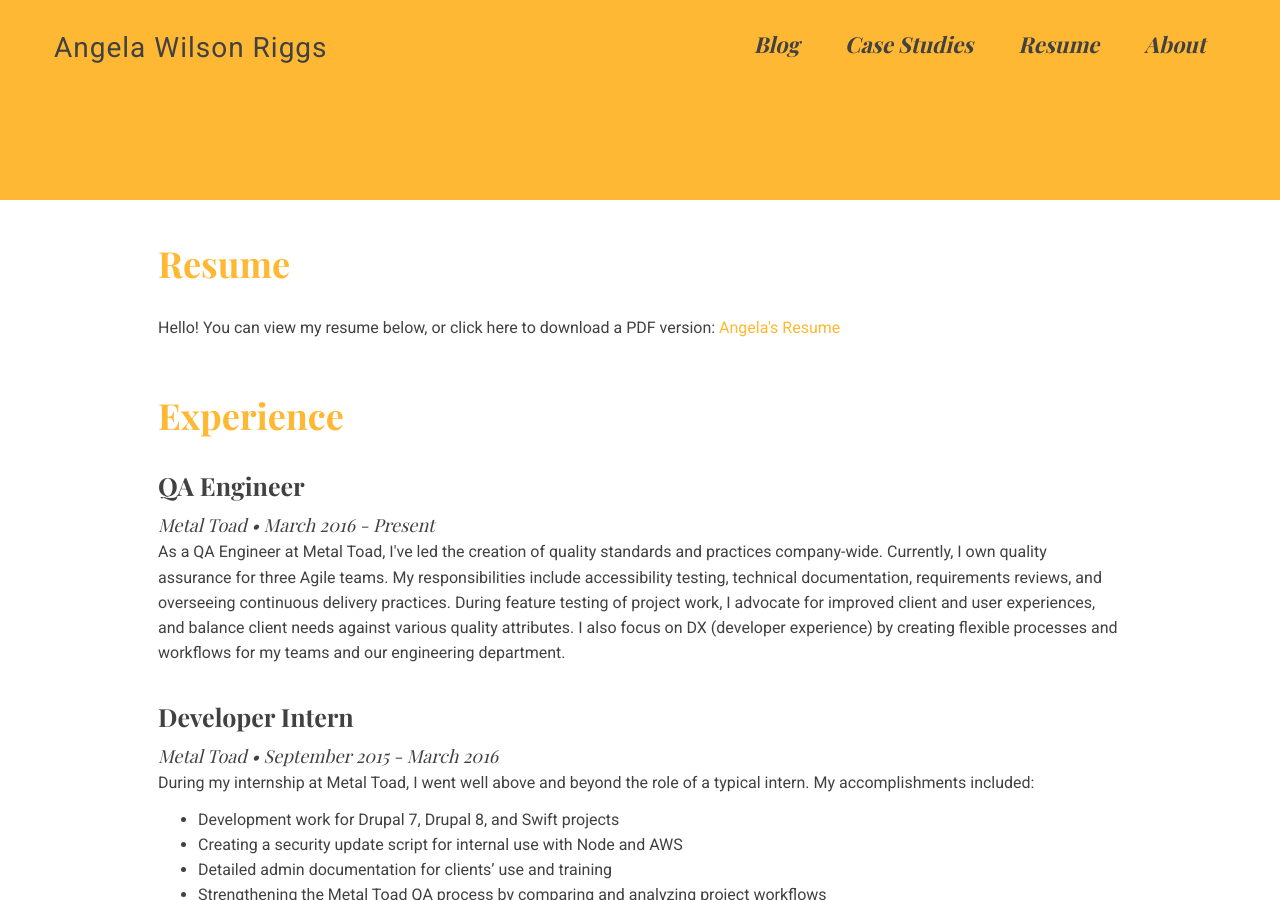
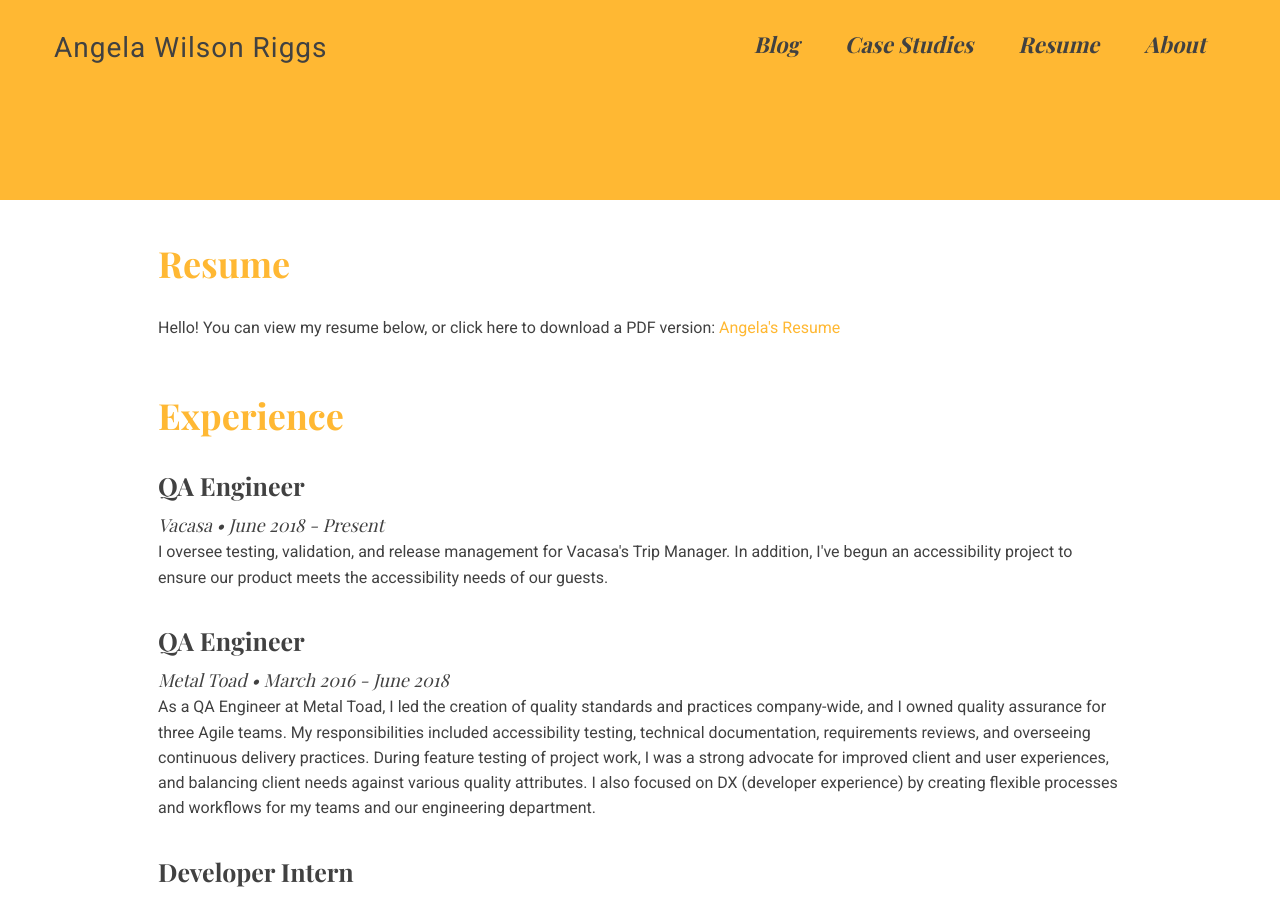
Before and after one commit to angelariggs/angelariggs.github.io, a Jekyll site: the page built from resume.md, in a window 1280 px wide and 900 px high. Built offline with Jekyll 4.4.1, drawn with Linux system fonts in a browser that asks for light colours; some web fonts are replaced.

Commit message:
vacasa section

```diff
--- a/resume.md
+++ b/resume.md
@@ -11,9 +11,14 @@ permalink: /resume
 
 <div>
 	<h1 class="res-sec-title">Experience</h1>
+
 	<h2 class="res-h2">QA Engineer</h2>
-	<h3 class="res-h3">Metal Toad • March 2016 - Present</h3>
-	<p>As a QA Engineer at Metal Toad, I've led the creation of quality standards and practices company-wide. Currently, I own quality assurance for three Agile teams. My responsibilities include accessibility testing, technical documentation, requirements reviews, and overseeing continuous delivery practices. During feature testing of project work, I advocate for improved client and user experiences, and balance client needs against various quality attributes. I also focus on DX (developer experience) by creating flexible processes and workflows for my teams and our engineering department.</p>
+	<h3 class="res-h3">Vacasa • June 2018 - Present</h3>
+	<p>I oversee testing, validation, and release management for Vacasa's Trip Manager. In addition, I've begun an accessibility project to ensure our product meets the accessibility needs of our guests.</p>
+
+	<h2 class="res-h2">QA Engineer</h2>
+	<h3 class="res-h3">Metal Toad • March 2016 - June 2018</h3>
+	<p>As a QA Engineer at Metal Toad, I led the creation of quality standards and practices company-wide, and I owned quality assurance for three Agile teams. My responsibilities included accessibility testing, technical documentation, requirements reviews, and overseeing continuous delivery practices. During feature testing of project work, I was a strong advocate for improved client and user experiences, and balancing client needs against various quality attributes. I also focused on DX (developer experience) by creating flexible processes and workflows for my teams and our engineering department.</p>
 
 	<h2 class="res-h2">Developer Intern</h2>
 	<h3 class="res-h3">Metal Toad • September 2015 - March 2016</h3>
```
